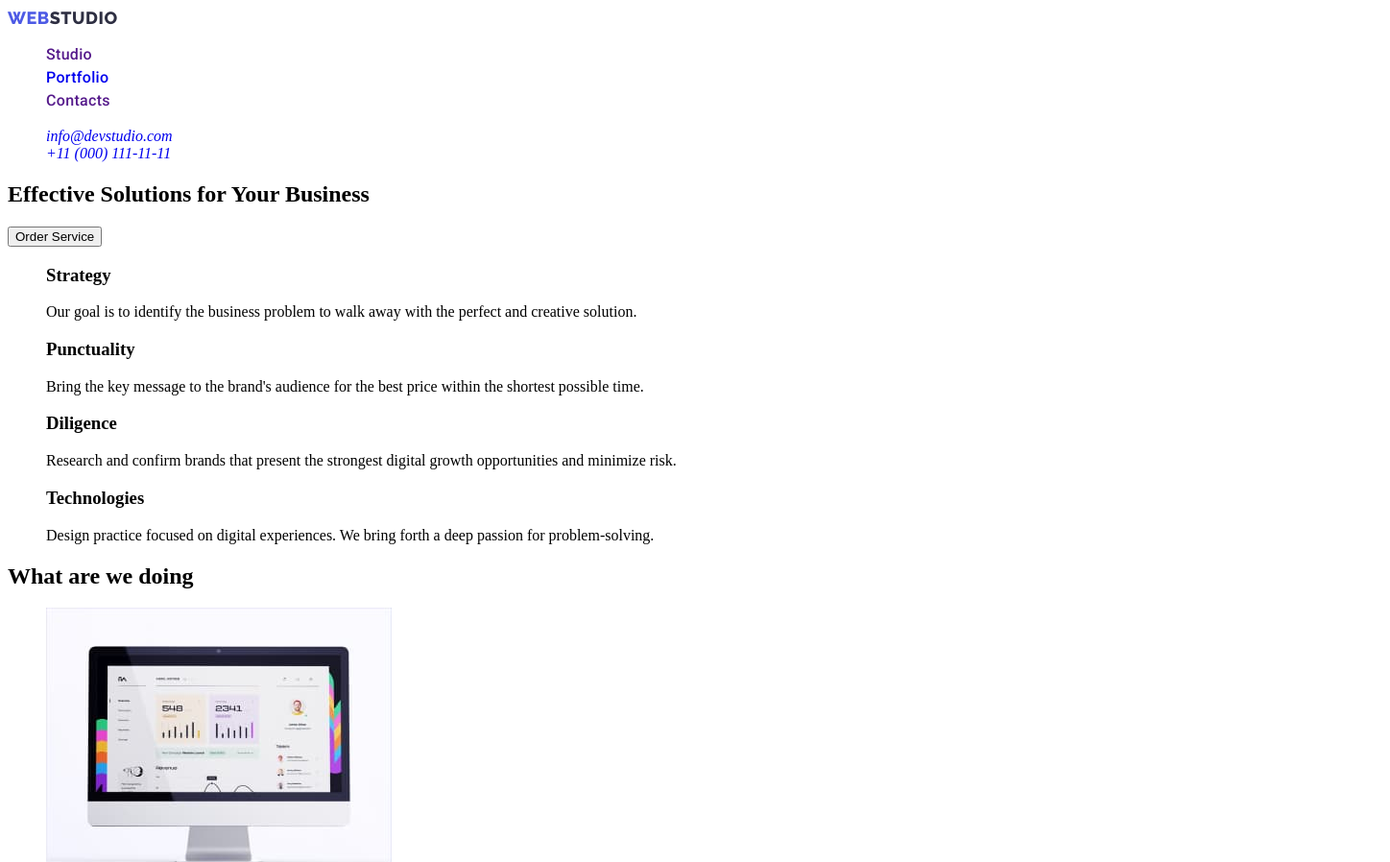
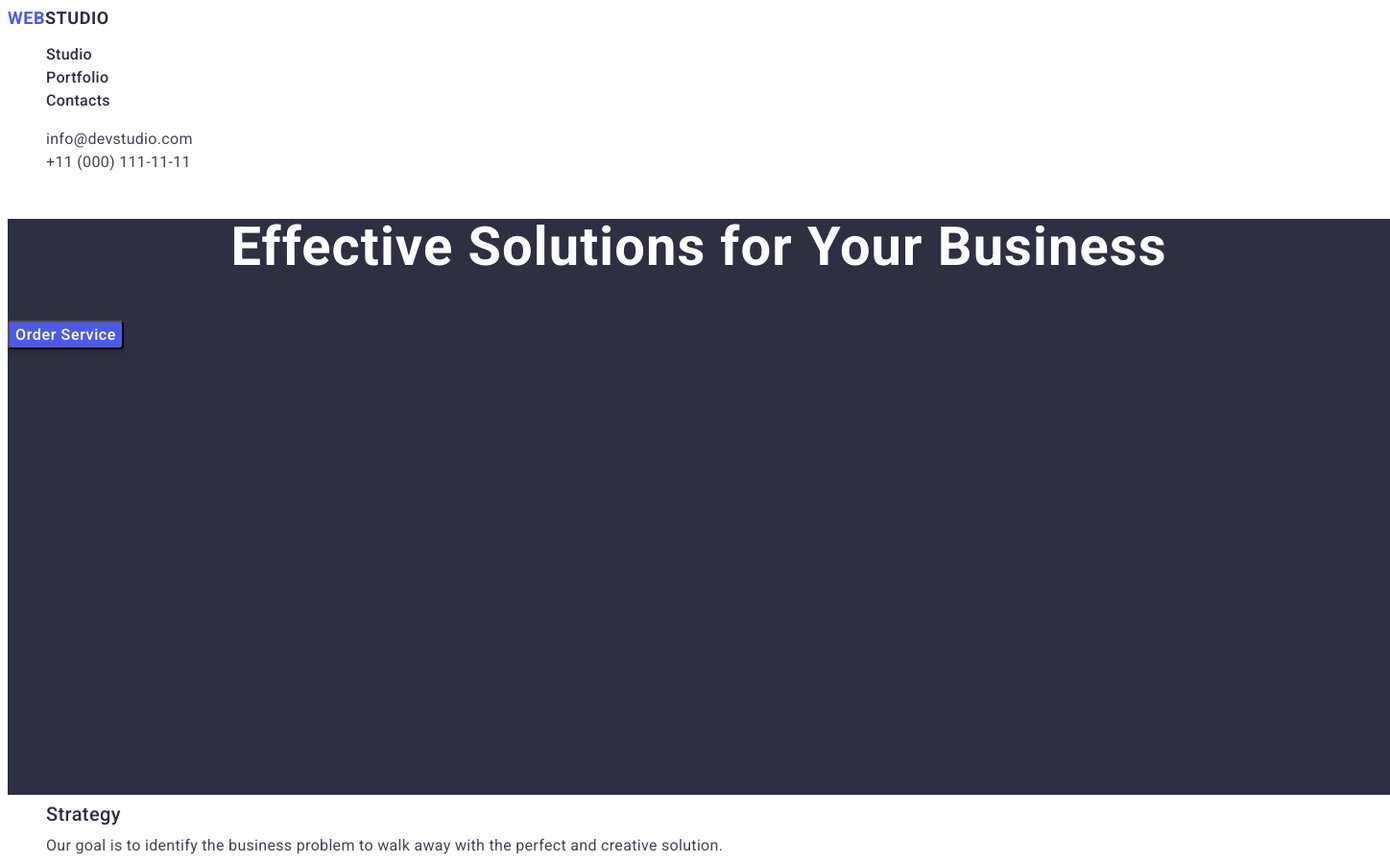
Before and after one commit to Andrii0207/goit-university-markup-hw-02, a plain HTML site: page index.html in a window 1280 px wide. Shown: the top 898 px of the page at 96% size, 1448 px wide, since content can reach past the window. Drawn offline with Linux system fonts and the light colour scheme.

Commit message:
finish css main page

```diff
--- a/css/styles.css
+++ b/css/styles.css
@@ -1,3 +1,20 @@
+/* ======= VARIABLES ======= */
+
+:root {
+  --primary-font: "Roboto", sans-serif;
+  --secondaty-font: "Raleway", sans-serif;
+
+  --primary-white-color: #f4f4fd;
+  --secondary-white-color: #ffffff;
+  --navyblue-color: #2e2f42;
+  --blue-color: #4d5ae5;
+  --slate-color: #434455;
+  --cornflower-color: #e7e9fc;
+  --cloud-color: #f4f4fd;
+}
+
+/* ====================== */
+
 /* ======= COMMON ======= */
 
 .list {
@@ -12,49 +29,183 @@
 
 /* ======= HEADER ======= */
 
+.header-section {
+  border-bottom: 1px solid var(--third-white-color);
+  background: var(--secondary-white-color);
+}
+
 .logo-name {
-  color: #4d5ae5;
-  font-family: Raleway;
+  color: var(--blue-color);
+  font-family: var(--primary-font);
   font-size: 18px;
   font-style: normal;
   font-weight: 800;
-  line-height: 1.17; /* 116.667% */
+  line-height: 1.17;
   letter-spacing: 0.54px;
   text-transform: uppercase;
 }
 
 .logo-black {
-  color: #2e2f42;
+  color: var(--navyblue-color);
 }
 
-.navigation-list {
-  color: #2e2f42;
-  font-family: Roboto;
+.navigation-link {
+  color: var(--navyblue-color);
+  font-family: var(--primary-font);
   font-size: 16px;
   font-style: normal;
   font-weight: 500;
-  line-height: 24px; /* 150% */
+  line-height: 1.5;
   letter-spacing: 0.32px;
 }
+
+.contact-link {
+  color: #434455;
+  font-family: var(--primary-font);
+  font-size: 16px;
+  font-style: normal;
+  font-weight: 400;
+  line-height: 1.5;
+  letter-spacing: 0.32px;
+}
+
+/* ====================== */
+
+/* ======= HERO ======= */
+
+.hero-section {
+  background-color: var(--navyblue-color);
+  width: 1440px;
+  height: 600px;
+  flex-shrink: 0;
+}
+
+.hero-title {
+  color: #ffffff;
+  font-family: var(--primary-font);
+  font-size: 56px;
+  font-style: normal;
+  font-weight: 700;
+  line-height: 1.07;
+  letter-spacing: 1.12px;
+  text-align: center;
+}
+
+.hero-button {
+  color: var(--secondary-white-color);
+  font-family: var(--primary-font);
+  font-size: 16px;
+  font-style: normal;
+  font-weight: 500;
+  line-height: 1.5;
+  letter-spacing: 0.64px;
+
+  border-radius: 4px;
+  background: var(--blue-color);
+  box-shadow: 0px 4px 4px 0px rgba(0, 0, 0, 0.15);
+}
+
+/* ====================== */
+
+/* ======= BENEFITS ======= */
+
+.benefits-section {
+  background-color: var(--secondary-white-color);
+}
+
+.benefits-title {
+  color: var(--navyblue-color);
+  font-family: var(--primary-font);
+  font-size: 20px;
+  font-style: normal;
+  font-weight: 500;
+  line-height: 1.2px;
+  letter-spacing: 0.4px;
+}
+
+.benefits-text {
+  color: var(--slate-color);
+  font-family: var(--primary-font);
+  font-size: 16px;
+  font-style: normal;
+  font-weight: 400;
+  line-height: 1.5;
+  letter-spacing: 0.32px;
+}
+
+/* ====================== */
+
+/* ======= PRODUCTS ======= */
+
+.product-title {
+  color: var(--navyblue-color);
+  font-family: var(--primary-font);
+  font-size: 36px;
+  font-style: normal;
+  font-weight: 700;
+  line-height: 1.11;
+  letter-spacing: 0.72px;
+  text-transform: capitalize;
+}
+
+/* ====================== */
+
+/* ======= OUR TEAM ======= */
+
+.team-section {
+  background: var(--cloud-color);
+}
+
+.team-title {
+  color: var(--navyblue-color);
+  font-family: var(--primary-font);
+  font-size: 36px;
+  font-style: normal;
+  font-weight: 700;
+  line-height: 1.11;
+  letter-spacing: 0.72px;
+  text-transform: capitalize;
+}
+
+.team-worker-name {
+  color: var(--navyblue-color);
+  font-family: var(--primary-font);
+  font-size: 20px;
+  font-style: normal;
+  font-weight: 500;
+  line-height: 1.2;
+  letter-spacing: 0.4px;
+}
+
+.team-worker-position {
+  color: var(--slate-color);
+  font-family: var(--primary-font);
+  font-size: 16px;
+  font-style: normal;
+  font-weight: 400;
+  line-height: 1.5;
+  letter-spacing: 0.32px;
+}
+
 /* ====================== */
 
 /* ======= FOOTER ======= */
 
 .main-footer {
-  background-color: #2e2f42;
+  background-color: var(--navyblue-color);
 }
 
 .logo-white {
-  color: #f4f4fd;
+  color: var(--primary-white-color);
 }
 
 .footer-text {
-  color: #f4f4fd;
-  font-family: Roboto;
+  color: var(--primary-white-color);
+  font-family: var(--primary-font);
   font-size: 16px;
   font-style: normal;
   font-weight: 400;
-  line-height: 1.5; /* 150% */
+  line-height: 1.5;
   letter-spacing: 0.32px;
 }
 
--- a/index.html
+++ b/index.html
@@ -16,33 +16,37 @@
   <body>
     <!-- HEADER -->
 
-    <header>
+    <header class="header-section">
       <nav>
         <a href="./index.html" class="link"
           ><span class="logo-name">Web</span
           ><span class="logo-name logo-black">Studio</span></a
         >
         <ul class="navigation-list list">
-          <li>
-            <a href="" class="link">Studio</a>
+          <li class="navigation-item">
+            <a href="" class="navigation-link link">Studio</a>
           </li>
-          <li>
-            <a href="./portfolio.html" class="link">Portfolio</a>
+          <li class="navigation-item">
+            <a href="./portfolio.html" class="navigation-link link"
+              >Portfolio</a
+            >
           </li>
-          <li>
-            <a href="" class="link">Contacts</a>
+          <li class="navigation-item">
+            <a href="" class="navigation-link link">Contacts</a>
           </li>
         </ul>
       </nav>
       <address>
-        <ul class="contacts-link list">
-          <li>
-            <a href="mailto:info@devstudio.com" class="link"
+        <ul class="contact-list list">
+          <li class="contacts-item">
+            <a href="mailto:info@devstudio.com" class="contact-link link"
               >info@devstudio.com</a
             >
           </li>
-          <li>
-            <a href="tel:+110001111111" class="link">+11 (000) 111-11-11</a>
+          <li class="contact-item">
+            <a href="tel:+110001111111" class="contact-link link"
+              >+11 (000) 111-11-11</a
+            >
           </li>
         </ul>
       </address>
@@ -50,40 +54,40 @@
     <main>
       <!-- HERO -->
 
-      <section>
-        <h1>Effective Solutions for Your Business</h1>
-        <button type="button">Order Service</button>
+      <section class="hero-section">
+        <h1 class="hero-title">Effective Solutions for Your Business</h1>
+        <button type="button" class="hero-button">Order Service</button>
       </section>
 
       <!-- BENEFITS -->
 
-      <section>
+      <section class="benefits-section">
         <h2 hidden>Our Benefits</h2>
-        <ul class="list">
-          <li>
-            <h3>Strategy</h3>
-            <p>
+        <ul class="benefits-list list">
+          <li class="benefits-item">
+            <h3 class="benefits-title">Strategy</h3>
+            <p class="benefits-text">
               Our goal is to identify the business problem to walk away with the
               perfect and creative solution.
             </p>
           </li>
-          <li>
-            <h3>Punctuality</h3>
-            <p>
+          <li class="benefits-item">
+            <h3 class="benefits-title">Punctuality</h3>
+            <p class="benefits-text">
               Bring the key message to the brand's audience for the best price
               within the shortest possible time.
             </p>
           </li>
-          <li>
-            <h3>Diligence</h3>
-            <p>
+          <li class="benefits-item">
+            <h3 class="benefits-title">Diligence</h3>
+            <p class="benefits-text">
               Research and confirm brands that present the strongest digital
               growth opportunities and minimize risk.
             </p>
           </li>
-          <li>
-            <h3>Technologies</h3>
-            <p>
+          <li class="benefits-item">
+            <h3 class="benefits-title">Technologies</h3>
+            <p class="benefits-text">
               Design practice focused on digital experiences. We bring forth a
               deep passion for problem-solving.
             </p>
@@ -94,7 +98,7 @@
       <!-- PRODUCTS -->
 
       <section>
-        <h2>What are we doing</h2>
+        <h2 class="product-title">What are we doing</h2>
         <ul class="list">
           <li>
             <img
@@ -125,48 +129,52 @@
 
       <!-- OUR TEAM -->
 
-      <section>
-        <h2>Our Team</h2>
-        <ul class="list">
-          <li>
+      <section class="team-section">
+        <h2 class="team-title">Our Team</h2>
+        <ul class="team-list list">
+          <li class="team-item">
             <img
               src="./images/our-team/mark-guerrero.jpg"
               alt="Mark Guerrero"
               width="264"
               height="260"
+              class="team-worker-photo"
             />
-            <h3>Mark Guerrero</h3>
-            <p>Product Designer</p>
+            <h3 class="team-worker-name">Mark Guerrero</h3>
+            <p class="team-worker-position">Product Designer</p>
           </li>
-          <li>
+          <li class="team-item">
             <img
               src="./images/our-team/tom-ford.jpg"
               alt="Tom Ford"
               width="264"
               height="260"
+              class="team-worker-photo"
             />
-            <h3>Tom Ford</h3>
-            <p>Frontend Developer</p>
+            <h3 class="team-worker-name">Tom Ford</h3>
+            <p class="team-worker-position">Frontend Developer</p>
           </li>
-          <li>
+          <li class="team-item">
             <img
               src="./images/our-team/camila-garcia.jpg"
               alt="Camila Garcia"
               width="264"
               height="260"
+              class="team-worker-photo"
             />
-            <h3>Camila Garcia</h3>
-            <p>Marketing</p>
+            <h3 class="team-worker-name">Camila Garcia</h3>
+            <p class="team-worker-position">Marketing</p>
           </li>
-          <li>
+          <li class="team-item">
             <img
               src="./images/our-team/daniel-wilson.jpg"
               alt="Daniel Wilson"
               width="264"
               height="260"
+              class="team-worker-photo"
             />
-            <h3>Daniel Wilson</h3>
-            <p>UI Designer</p>
+            <h3 class="team-worker-name">Daniel Wilson</h3>
+            <p class="team-worker-position">UI Designer</p>
           </li>
         </ul>
       </section>
```
